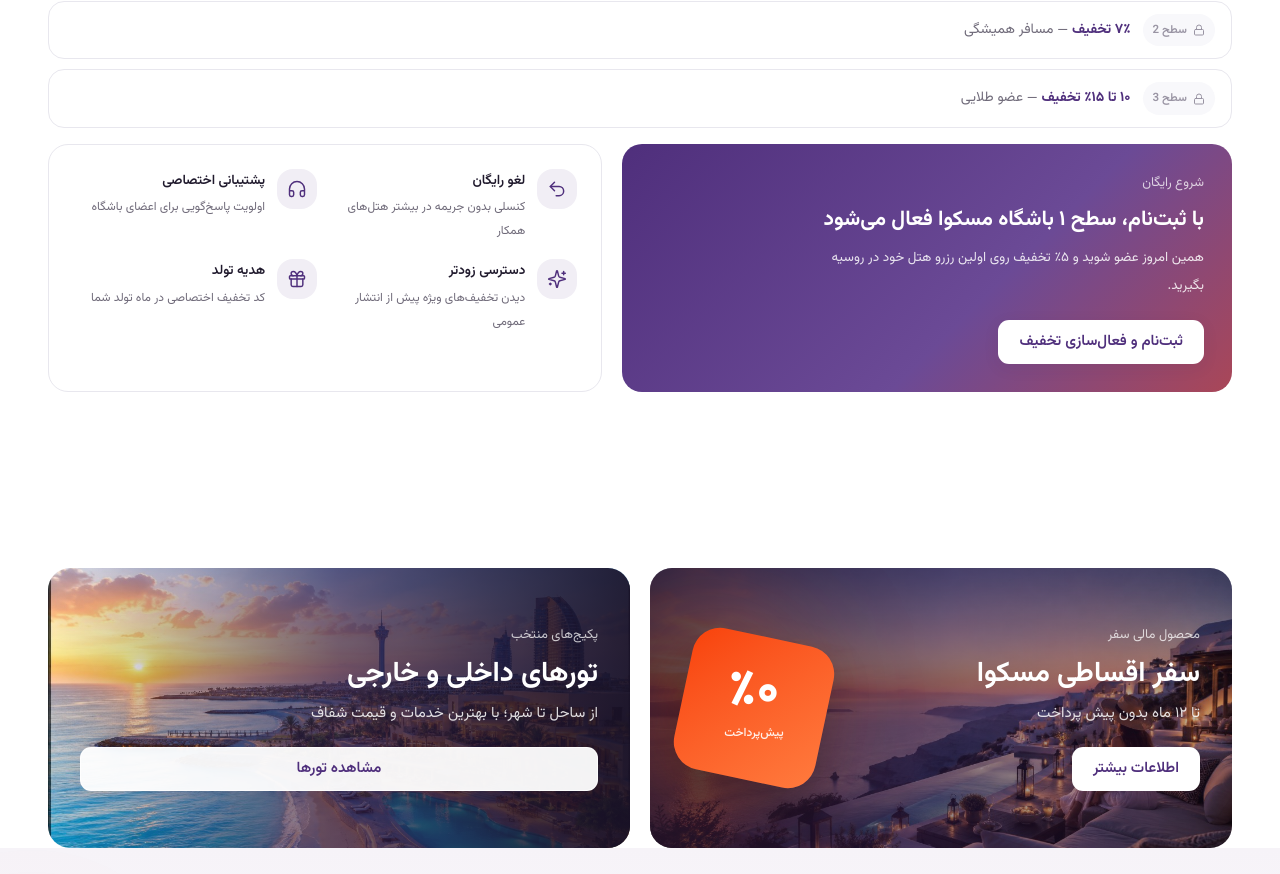
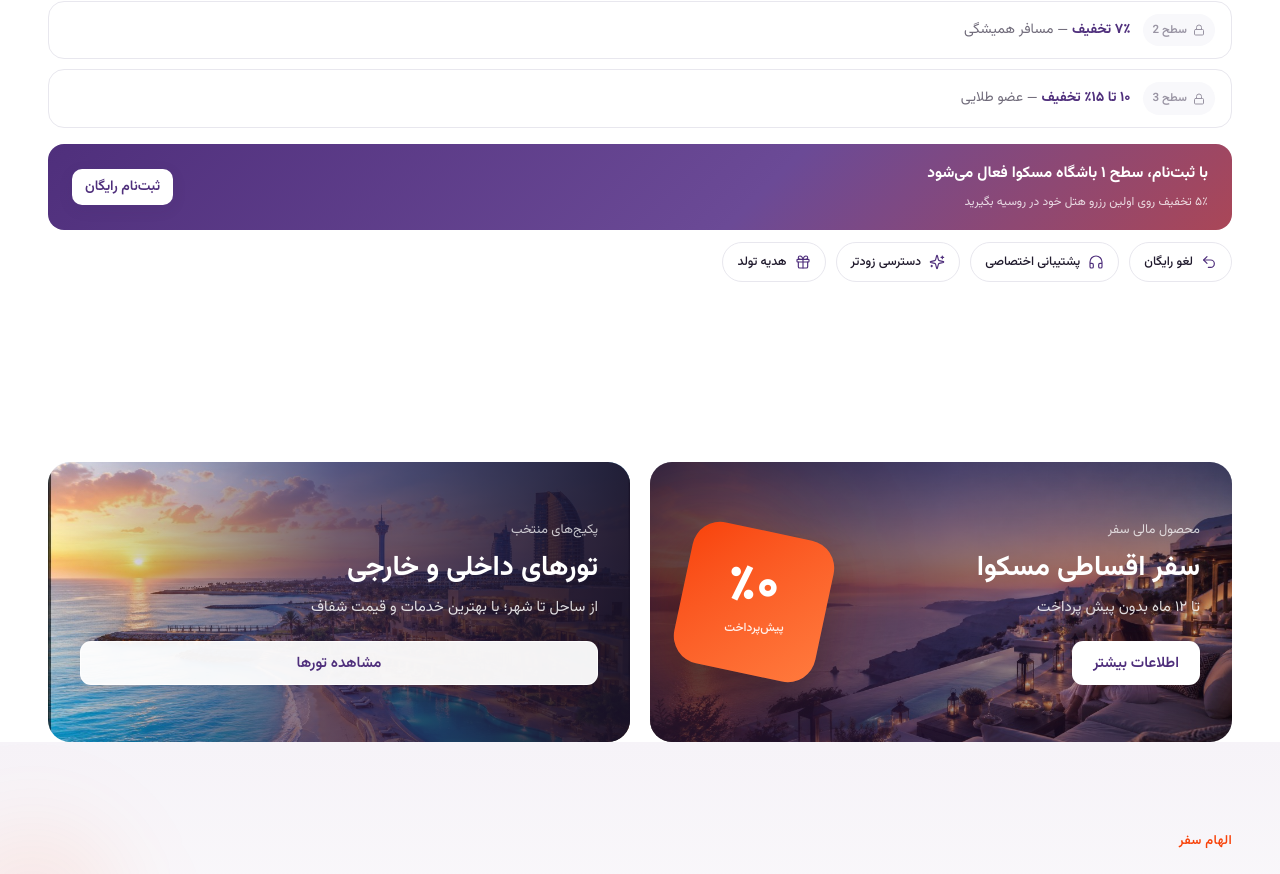
Before and after one commit to niratraining/moscowa, a Next.js app: page / in a window 1280 px wide. Shown: the part 1586-2460 px from the top of the page. Built offline with nearby package versions, Linux system fonts and the light colour scheme.

Commit message:
Add files via upload

```diff
--- a/src/components/homepage/LoyaltyProgram.tsx
+++ b/src/components/homepage/LoyaltyProgram.tsx
@@ -8,7 +8,6 @@
 } from "lucide-react";
 import { loyaltyPerks, loyaltyTiers } from "@/data/homepage";
 import { Button } from "@/components/ui/Button";
-import { IconBox } from "@/components/ui/IconBox";
 import { cn } from "@/lib/utils";
 
 const perkIcons = {
@@ -75,46 +74,41 @@
         })}
       </div>
 
-      <div className="mt-4 grid gap-4 lg:grid-cols-[1.1fr_1fr] lg:gap-5">
-        <div className="relative overflow-hidden rounded-[20px] bg-[linear-gradient(135deg,#4f2f7c_0%,#6b4a96_60%,#f84209_150%)] p-6 text-white sm:p-7">
-          <p className="text-[13px] text-white/75">شروع رایگان</p>
-          <p className="mt-2 max-w-sm text-[19px] font-bold leading-8 sm:text-[21px]">
+      <div className="mt-4 space-y-3">
+        <div className="flex flex-col items-start gap-3 rounded-2xl bg-[linear-gradient(135deg,#4f2f7c_0%,#6b4a96_60%,#f84209_150%)] px-5 py-4 text-white sm:flex-row sm:items-center sm:justify-between sm:px-6">
+          <div>
+            <p className="text-[14px] font-bold sm:text-[15.5px]">
               با ثبت‌نام، سطح ۱ باشگاه مسکوا فعال می‌شود
             </p>
-          <p className="mt-2 max-w-sm text-[13.5px] leading-7 text-white/85">
-            همین امروز عضو شوید و ۵٪ تخفیف روی اولین رزرو هتل خود در روسیه بگیرید.
+            <p className="mt-1 text-[12px] text-white/80">
+              ۵٪ تخفیف روی اولین رزرو هتل خود در روسیه بگیرید
             </p>
+          </div>
           <Button
             href="/auth/register"
             variant="white"
-            size="md"
-            className="mt-5"
+            size="sm"
+            className="w-full shrink-0 sm:w-auto"
           >
-            ثبت‌نام و فعال‌سازی تخفیف
+            ثبت‌نام رایگان
           </Button>
         </div>
 
-        <div className="rounded-[20px] border border-moscowa-border bg-white p-5 sm:p-6">
-          <ul className="grid gap-4 sm:grid-cols-2">
+        <div className="flex gap-2.5 overflow-x-auto pb-1 [-ms-overflow-style:none] [scrollbar-width:none] [&::-webkit-scrollbar]:hidden">
           {loyaltyPerks.map((perk) => {
             const Icon = perkIcons[perk.icon];
             return (
-                <li key={perk.id} className="flex items-start gap-3">
-                  <IconBox size="sm" className="shrink-0">
-                    <Icon className="h-5 w-5" strokeWidth={1.75} />
-                  </IconBox>
-                  <div>
-                    <p className="text-[13.5px] font-semibold text-moscowa-text">
+              <div
+                key={perk.id}
+                className="flex shrink-0 items-center gap-2 rounded-full border border-moscowa-border bg-white px-3.5 py-2"
+              >
+                <Icon className="h-4 w-4 text-moscowa-purple" strokeWidth={1.75} />
+                <span className="whitespace-nowrap text-[12.5px] font-medium text-moscowa-text">
                   {perk.title}
-                    </p>
-                    <p className="mt-0.5 text-[12px] leading-6 text-moscowa-text-secondary">
-                      {perk.description}
-                    </p>
+                </span>
               </div>
-                </li>
             );
           })}
-          </ul>
         </div>
       </div>
     </section>
```
Lines whose indentation alone changed are shown as unchanged.
